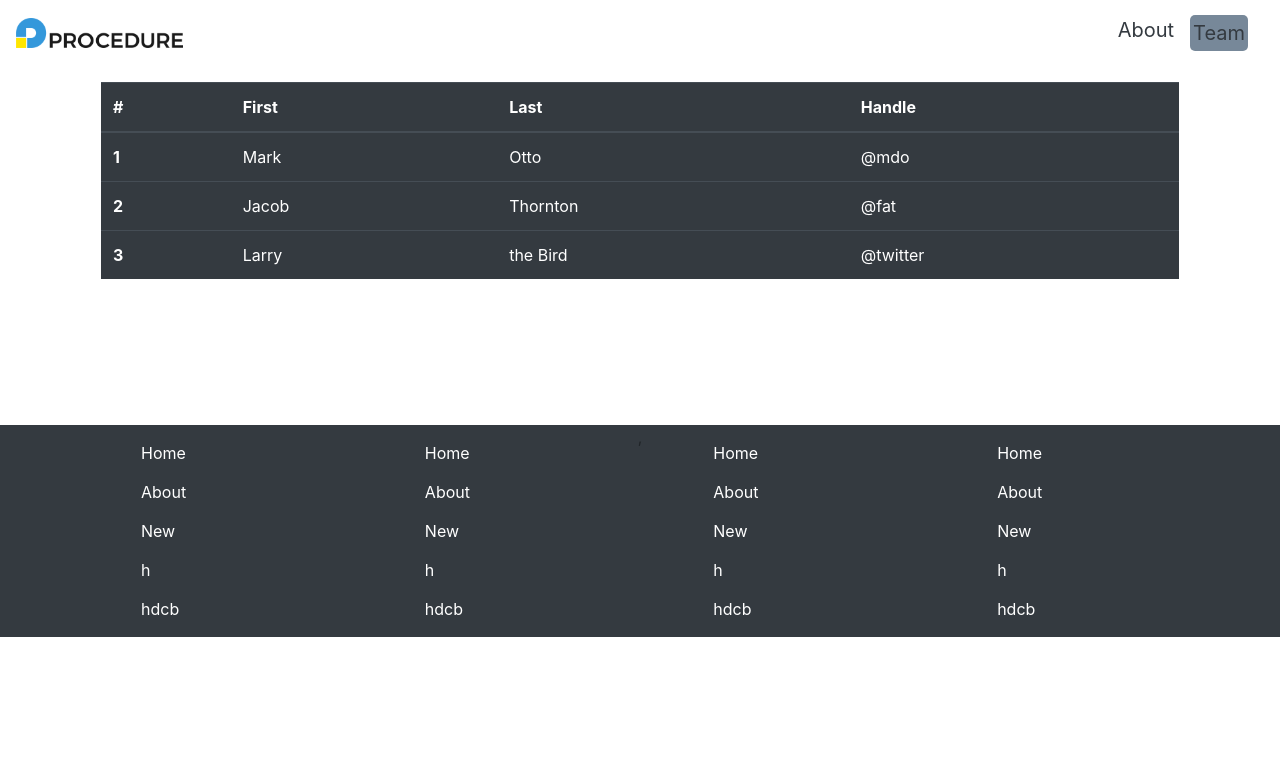
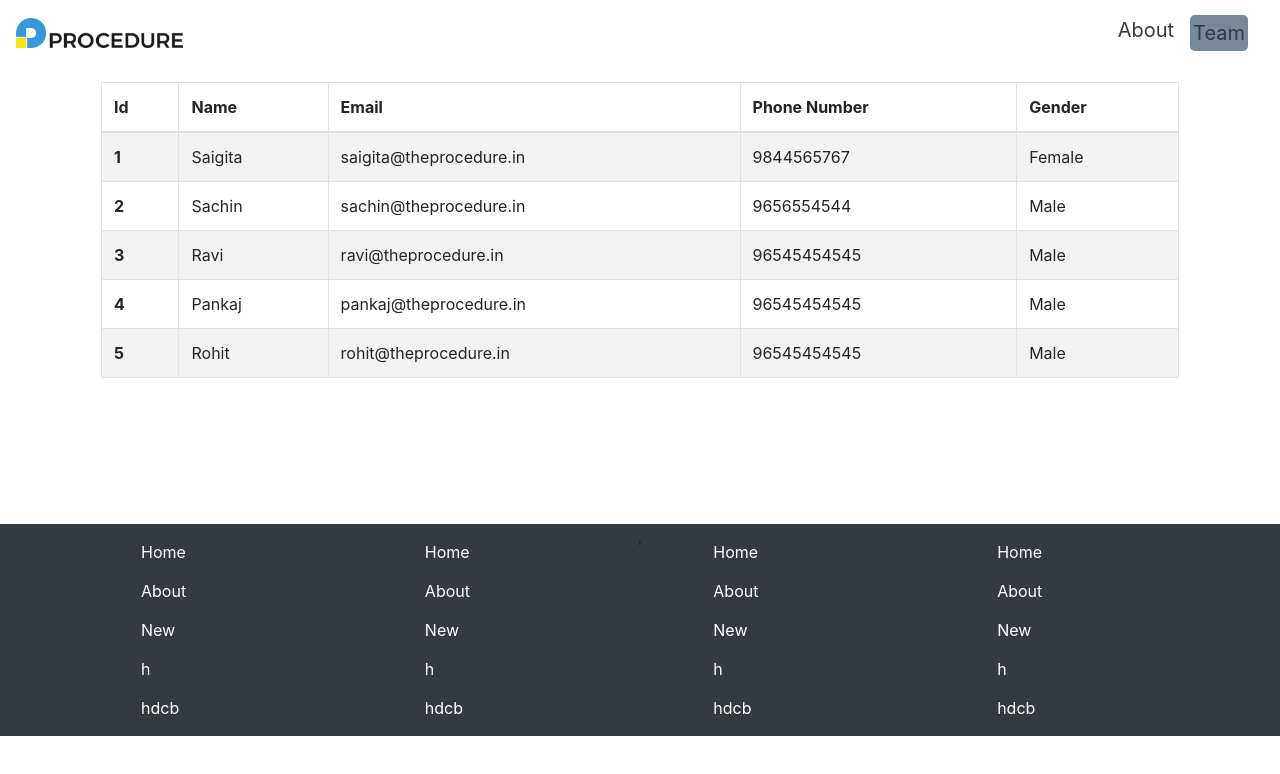
Before and after one commit to ravisonkar/website-responsive, a React (Create React App) app: page /team in a window 1280 px wide. Shown: the top 774 px of the page. Built offline with nearby package versions, Linux system fonts and the light colour scheme.

Commit message:
table section updated

```diff
--- a/src/Container/Team.tsx
+++ b/src/Container/Team.tsx
@@ -1,42 +1,61 @@
 import React from 'react';
 import Container from 'react-bootstrap/Container';
 import Row from 'react-bootstrap/Row';
+import Table from 'react-bootstrap/Table';
 
 class Team extends React.Component {
   render() {
     return (
       <Container>
         <Row className="m-3">
-          <table className="table table-dark">
+          <Table striped bordered hover>
             <thead>
               <tr>
-                <th scope="col">#</th>
-                <th scope="col">First</th>
-                <th scope="col">Last</th>
-                <th scope="col">Handle</th>
+                <th scope="col">Id</th>
+                <th scope="col">Name</th>
+                <th scope="col">Email</th>
+                <th scope="col">Phone Number</th>
+                <th scope="col">Gender</th>
               </tr>
             </thead>
             <tbody>
               <tr>
                 <th scope="row">1</th>
-                <td>Mark</td>
-                <td>Otto</td>
-                <td>@mdo</td>
+                <td>Saigita</td>
+                <td>saigita@theprocedure.in</td>
+                <td>9844565767</td>
+                <td>Female</td>
               </tr>
               <tr>
                 <th scope="row">2</th>
-                <td>Jacob</td>
-                <td>Thornton</td>
-                <td>@fat</td>
+                <td>Sachin</td>
+                <td>sachin@theprocedure.in</td>
+                <td>9656554544</td>
+                <td>Male</td>
               </tr>
               <tr>
                 <th scope="row">3</th>
-                <td>Larry</td>
-                <td>the Bird</td>
-                <td>@twitter</td>
+                <td>Ravi</td>
+                <td>ravi@theprocedure.in</td>
+                <td>96545454545</td>
+                <td>Male</td>
+              </tr>
+              <tr>
+                <th scope="row">4</th>
+                <td>Pankaj</td>
+                <td>pankaj@theprocedure.in</td>
+                <td>96545454545</td>
+                <td>Male</td>
+              </tr>
+              <tr>
+                <th scope="row">5</th>
+                <td>Rohit</td>
+                <td>rohit@theprocedure.in</td>
+                <td>96545454545</td>
+                <td>Male</td>
               </tr>
             </tbody>
-          </table>
+          </Table>
         </Row>
       </Container>
     );
```
